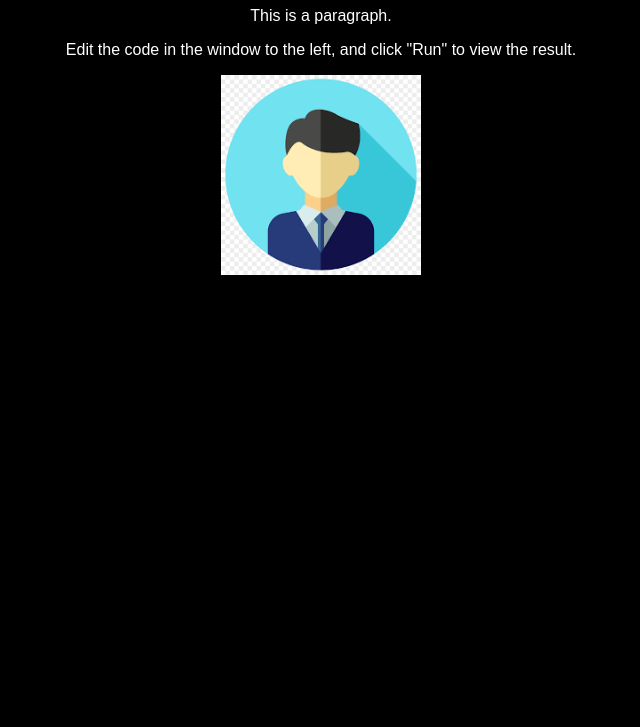
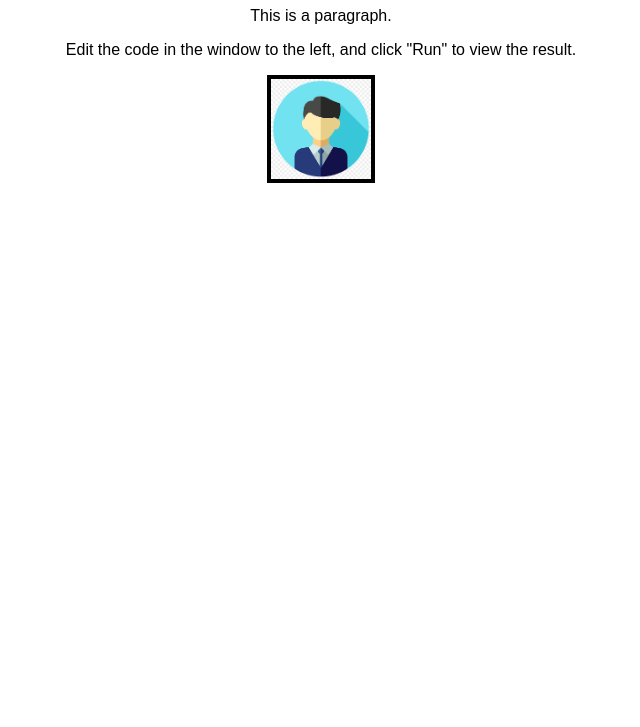
Before and after one commit to cki210/cki210.github.io, a plain HTML site: page index.html in a window 1280 px wide. Shown: the part 73-800 px from the top of the page, without its empty margins (319-959 px from the left). Drawn offline with Linux system fonts and the light colour scheme.

Commit message:
Update index.html

```diff
--- a/index.html
+++ b/index.html
@@ -4,9 +4,9 @@
 <title>Page Title</title>
 <style>
 body {
-  background-color: black;
+  background-color: white;
   text-align: center;
-  color: white;
+  color: black;
   font-family: Arial, Helvetica, sans-serif;
 }
 </style>
@@ -14,9 +14,14 @@ body {
 <body>
 
 <h1>This is a Heading</h1>
+
 <p>This is a paragraph.</p>
+
 <p>Edit the code in the window to the left, and click "Run" to view the result.</p>
-<img src="avatar.png" alt="Avatar" style="width:200px">
+
+<img src="avatar.png" border="4" style="width:100px" height="100"></img>
+
+<p><font color="white">Test in code</font></p>
 
 </body>
 </html>
```
